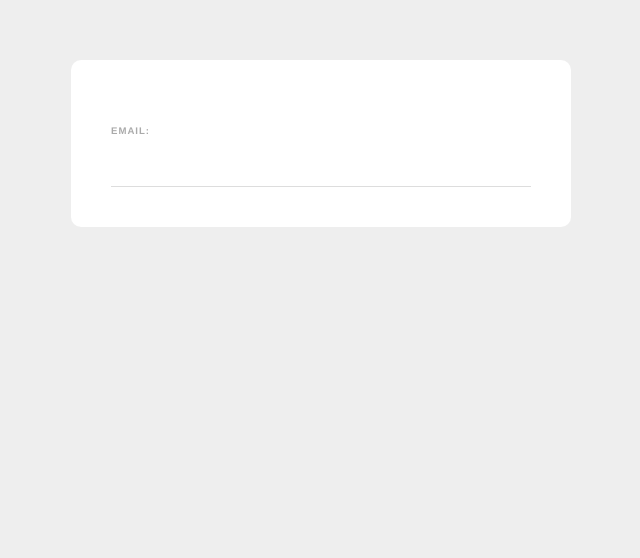
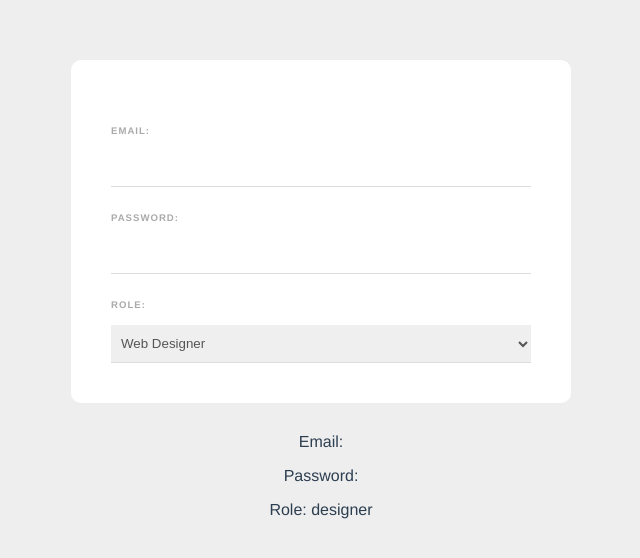
Before and after one commit to sendgn/web-form, a Vue app: page / in a window 1280 px wide. Shown: the top 558 px of the page, without its empty margins (319-959 px from the left). Built offline with nearby package versions, Linux system fonts and the light colour scheme.

Commit message:
Add 2-way data binding for inputs and select box

```diff
--- a/src/components/SignupForm.vue
+++ b/src/components/SignupForm.vue
@@ -1,13 +1,31 @@
 <template>
   <form>
     <label>Email:</label>
-    <input type="email" required>
+    <input type="email" required v-model="email">
+
+    <label>Password:</label>
+    <input type="password" required v-model="password">
+
+    <label>Role:</label>
+    <select v-model="role">
+      <option value="developer">Web Developer</option>
+      <option value="designer">Web Designer</option>
+    </select>
   </form>
+  <p>Email: {{ email }}</p>
+  <p>Password: {{ password }}</p>
+  <p>Role: {{ role }}</p>
 </template>
 
 <script>
 export default {
-
+  data() {
+    return {
+      email: '',
+      password: '',
+      role: 'designer'
+    }
+  }
 }
 </script>
 
@@ -29,7 +47,8 @@
     letter-spacing: 1px;
     font-weight: bold;
   }
-  input {
+  input,
+  select {
     display: block;
     padding: 10px 6px;
     width: 100%;
```
